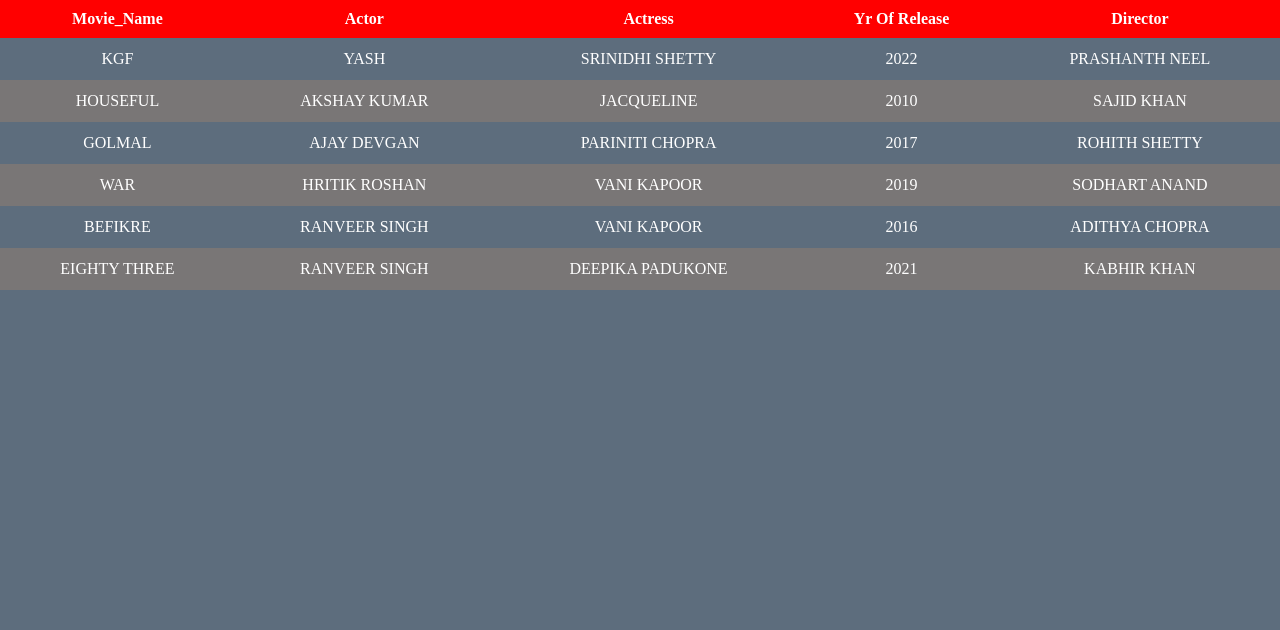
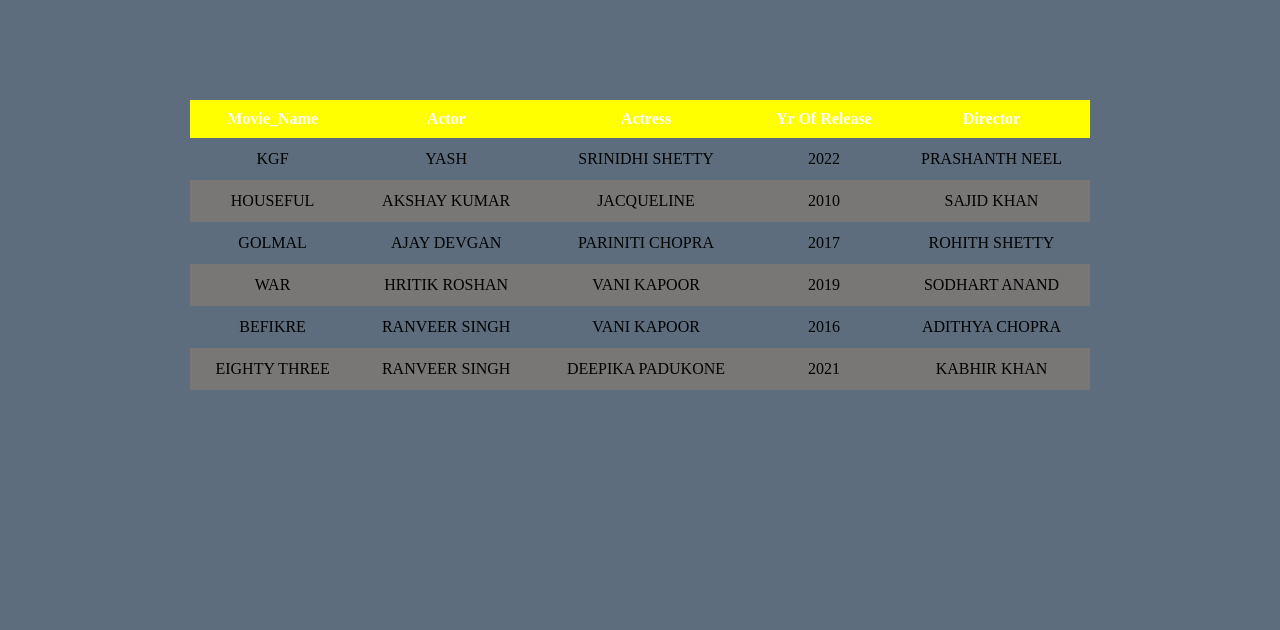
Before and after one commit to Madhumoger/MULESOFT_TRAINING-_TASK, a PHP site: page / in a window 1280 px wide. Shown: the top 630 px of the page. Before the commit the page ends 290 px from the top, so only its background shows below. Run offline with PHP 8.4, Linux system fonts and the light colour scheme; data comes from the database, SQL or seed files in the repository.

Commit message:
second commit

```diff
--- a/style.css
+++ b/style.css
@@ -8,7 +8,7 @@
     min-height: 100vh;
     background-color: #5d6d7d;
 }
-.containerr{
+.container{
     max-width: 900px;
     margin: 100px auto;
     width: 100%;
@@ -19,7 +19,7 @@
 
 }
 table th{
-    background-color: red;
+    background-color: yellow;
     color: #fff;
     padding: 10px;
 }
@@ -29,7 +29,7 @@
 }
 table td{
     padding: 12px;
-    color: #fff;
+    color: black;
     font-size:1em;
     text-align: center;
 }
```
